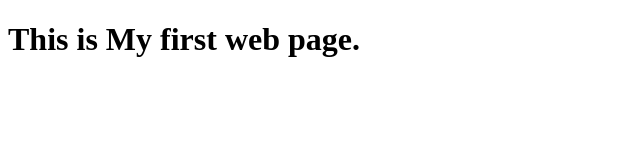
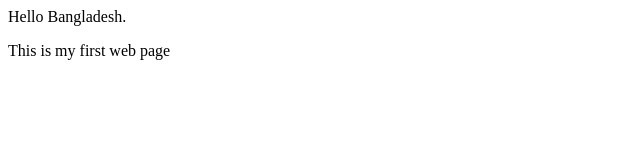
Before and after one commit to SALMA455/OstadBasicGitscommands, a plain HTML site: page index.html in a window 1280 px wide. Shown: the whole page, without its empty margins (0-640 px from the left). Drawn offline with Linux system fonts and the light colour scheme.

Commit message:
This is new line

```diff
--- a/index.html
+++ b/index.html
@@ -1,5 +1,7 @@
 <!DOCTYPE html>
-<h1>
- This is My first web page.
+<html>
+    <h>Hello Bangladesh.</h>
+    <p>This is my first web page </p>
 
-</h1>
+
+</html>
```
